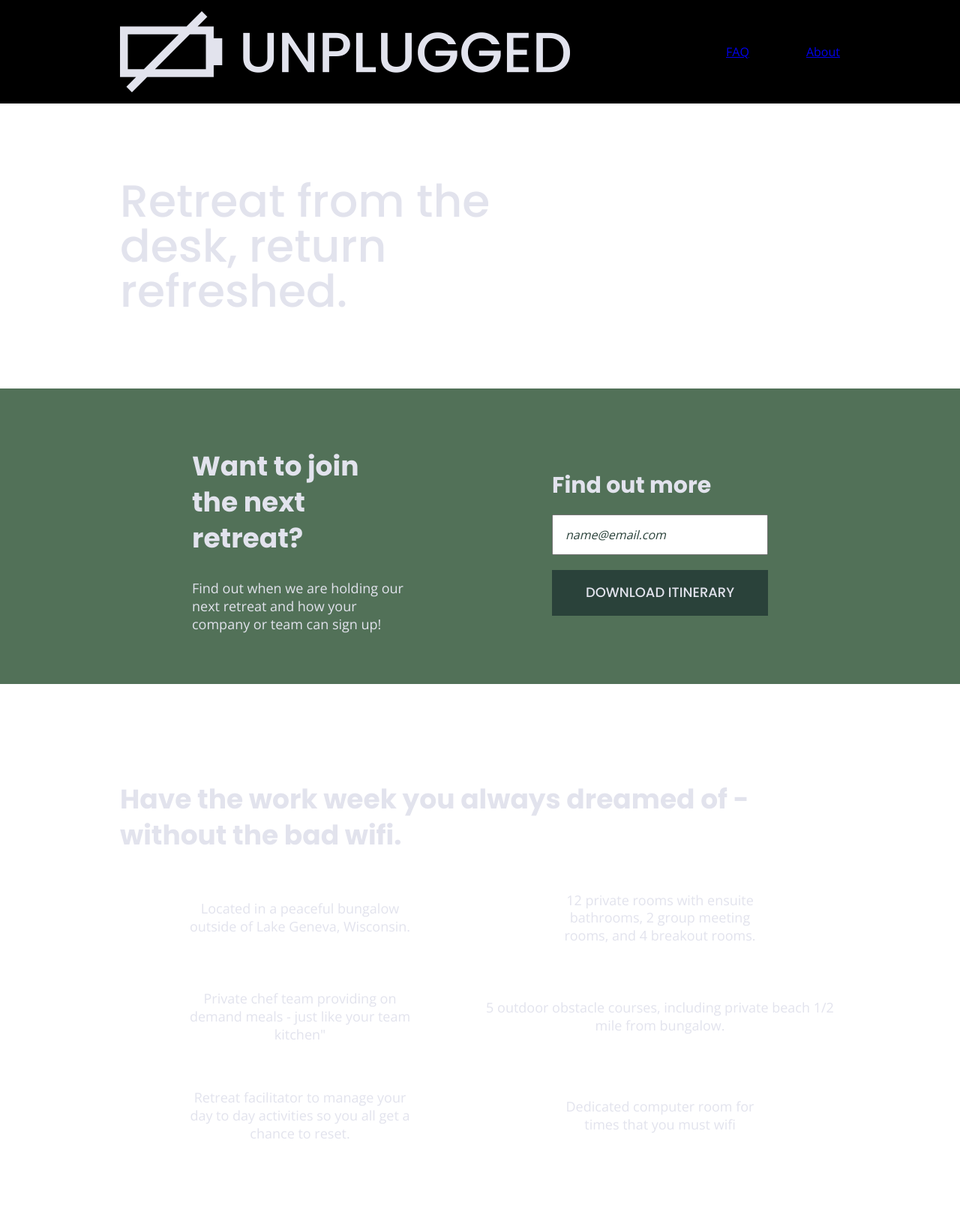
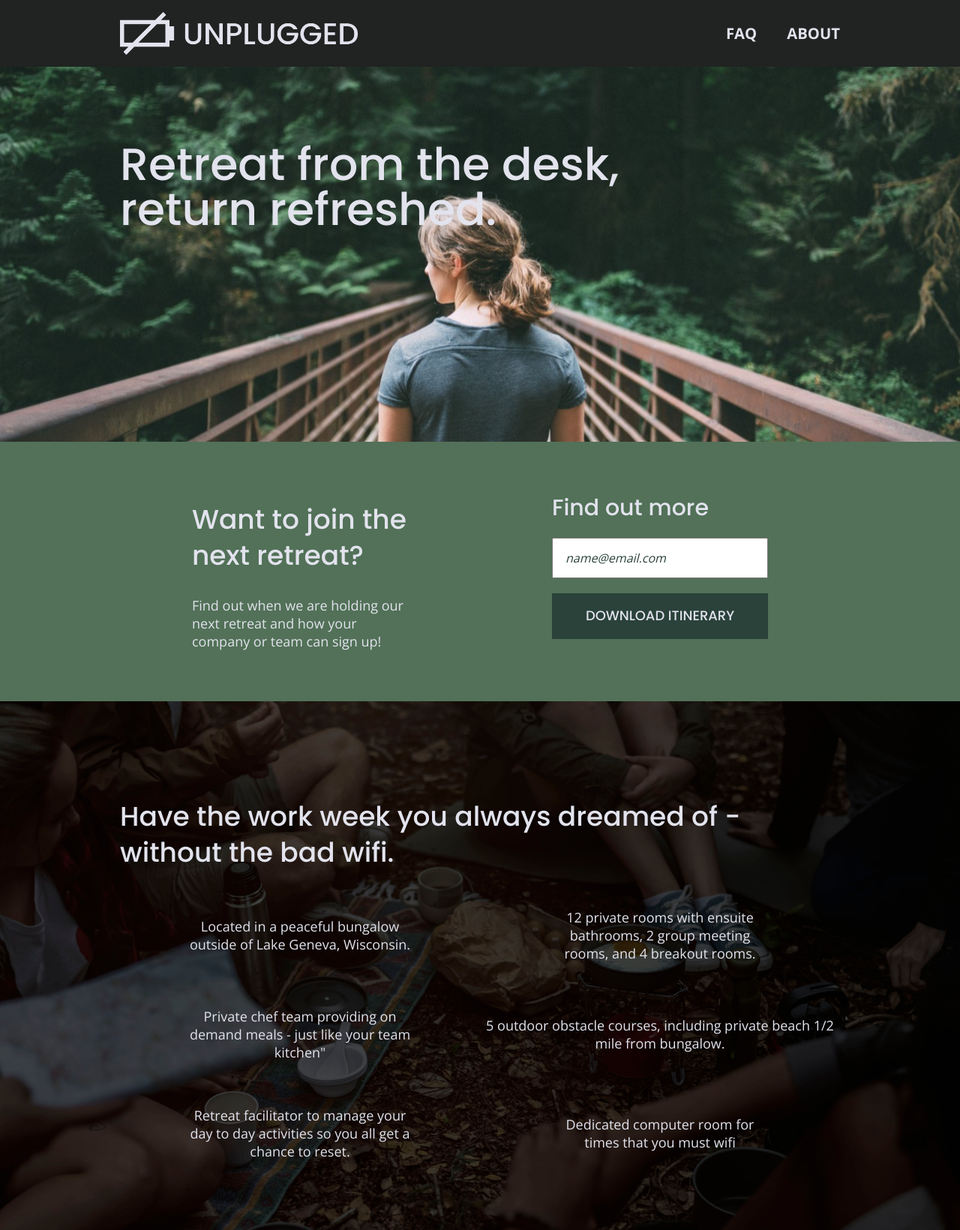
Before and after one commit to MandyHarmony/unplugged-retreat, a website built with Parcel: page index.html in a window 1280 px wide. Shown: the top 1640 px of the page at 75% size. Built offline with nearby package versions, Linux system fonts and the light colour scheme.

Commit message:
Made changes based on solution code

```diff
--- a/css/main.css
+++ b/css/main.css
@@ -16,6 +16,7 @@ html {
   font-size: 1em;
   line-height: 1.4;
 }
+
 
 
 /*
@@ -97,16 +98,17 @@ body {
   font-family: 'Open Sans', sans-serif;
   font-size: 1em;
   text-align: left;
-
+  color: #e2e3ed;
 }
 
 ul,
 ol {
   list-style-type: none;
-  text-transform: capitalize;
-  font-size: 1em;
-  color: white;
+}
 
+a {
+  color: #e2e3ed;
+  text-decoration: none;
 }
 
 h1 {
@@ -119,15 +121,15 @@ aside, p {
 }
 
 h2 {
-  color: #e2e3ed;
   font-family: 'Poppins', sans-serif;
+  font-weight: 500;
   font-size: 1.875em;
 }
 
 h3,
 h4 {
-  color: #e2e3ed;
   font-family: 'Poppins', sans-serif;
+  font-weight: 500;
   font-size: 1.125em;
   margin: 20px 0;
 }
@@ -136,13 +138,12 @@ p {
   font-size: .875em;
   line-height: 1.285;
 }
-
 img {
-
+  width: 100%;
 }
 
 figure {
-
+  margin: 0;
 }
 
 address {
@@ -159,11 +160,11 @@ address {
 
 header,
 footer {
+  background-color: #202322;
   display: flex;
   justify-content: center;
   align-items: center;
   flex-flow: row wrap;
-  background-color: #000;
 }
 
 header {
@@ -171,25 +172,65 @@ header {
 }
 
 header .content-wrapper {
+  margin: 0;
   display: flex;
   justify-content: center;
   align-items: center;
   flex-flow: row wrap;
-  margin: 0;
+}
+
+header figure {
+  width: 60%;
+  display: flex;
+  justify-content: center;
+  align-items: center;
+  flex-flow: row wrap;
+}
+
+.header-divider {
+  background: #3a3a3a;
+  width: 100%;
+  height: 1px;
+  margin: 10px 0 20px 0;
 }
 
 header nav {
+  width: 60%;
+  font-size: 1.125em;
+  font-weight: 700;
+  text-transform: uppercase;
   display: flex;
   justify-content: space-around;
   align-items: center;
   flex-flow: row wrap;
-  width: 60%;
 }
 
 header nav ul {
+  width: 100%;
   display: flex;
   justify-content: space-around;
-  width: 100%;
+}
+
+header nav ul li {
+  font-size: 1.125em;
+}
+
+footer {
+  text-align: center;
+  flex-direction: column;
+}
+
+footer p {
+  margin: 0;
+}
+
+footer .content-wrapper {
+  width: 55%;
+  margin: 50px 0;
+}
+
+footer .contact {
+  margin-bottom: 50px;
 }
 
 footer .social-icons {
@@ -204,51 +245,24 @@ footer .social-icons p {
   align-items: center;
 }
 
-header figure {
-
-}
-
-.header-divider {
-  width: 100%;
-  height: 1px;
-  margin: 10px 0 20px 0;
-
-}
-
-footer {
-  flex-direction: column;
-}
-
-footer p {
-  margin: 0;
-
-}
-
-footer .content-wrapper {
-  width: 55%;
-  margin: 50px 0;
-}
-
-footer .contact {
-  margin-bottom: 50px;
+footer .copyright {
+  margin: 20px 0;
 }
 
 .footer-content {
   color: white;
 }
 
-footer .copyright {
-  margin: 20px 0;
-  color: white;
-
-}
-
-
 /* -------------- Mobile Styles - Homepage --------------------*/
 
 /* Hero Area */
 
 .hero-area {
+  background-image: url(../img/hero.unplugged.jpg);
+  background-size: cover;
+  background-position: center;
+  min-height: 500px;
+  background-color: #333;
   display: flex;
   justify-content: center;
   flex-flow: row wrap;
@@ -271,18 +285,13 @@ aside {
   flex-flow: row wrap;
 }
 
-aside .content-wrapper {
-  display: flex;
-  justify-content: center;
-  align-items: center;
+aside .form {
+  margin-top: 30px;
 }
 
 .form-description {
 }
 
-aside .form {
-  margin-top: 30px;
-}
 
 input[type=text] {
   box-sizing: border-box;
@@ -309,6 +318,10 @@ input[type=button] {
 /* Features */
 
 .features {
+  background-image: url('../img/features.img.jpg');
+  background-size: cover;
+  background-repeat: no-repeat;
+  background-position: center;
   display: flex;
   justify-content: center;
   flex-flow: row wrap;
@@ -318,9 +331,9 @@ input[type=button] {
   margin-bottom: 60px;
 }
 
-.features p {
-  text-align: center;
-  margin: 0;
+.features article {
+  width: 63%;
+  margin: 30px 0;
 }
 
 .features .features-items {
@@ -330,9 +343,9 @@ input[type=button] {
   flex-flow: row wrap;
 }
 
-.features article {
-  width: 63%;
-  margin: 30px 0;
+.features p {
+  text-align: center;
+  margin: 0;
 }
 
 
@@ -347,10 +360,10 @@ input[type=button] {
 /* Reviews */
 
 .reviews {
+  background-color: #2a423a;
   display: flex;
   justify-content: center;
   flex-flow: row wrap;
-  background-color: #2a423a;
 }
 
 .reviews h2 {
@@ -367,6 +380,7 @@ input[type=button] {
 About Page
 =======================================================================*/
 .mission {
+  background-color: #527158;
   display: flex;
   justify-content: center;
   align-items: center;
@@ -374,6 +388,7 @@ About Page
 }
 
 .contact-section {
+  background-color: #2a423a;
   display: flex;
   justify-content: center;
   align-items: center;
@@ -535,7 +550,7 @@ header .content-wrapper {
 }
 
 header figure {
-  width: 30%;
+  width: 33%;
 }
 
 header nav {
@@ -565,7 +580,8 @@ header nav ul {
   flex-flow: row wrap;
  }
 
- aside .content-wrapper .form-description, aside .content-wrapper .form {
+ aside .content-wrapper .form-description,
+ aside .content-wrapper .form {
   width: 40%;
   margin: 0;
  }
@@ -597,6 +613,7 @@ header nav ul {
   width: 85%;
 }
 
+.reviews article figure,
 .reviews article div {
   width: 49%;
 }
@@ -715,7 +732,7 @@ header {
 /* Hero */
   .hero-area h1 {
     font-size: 3.75em;
-    width: 60%;
+    width: 80%;
   }
 
 /* Aside */
--- a/index.html
+++ b/index.html
@@ -28,7 +28,9 @@
 
   <header>
     <div class="content-wrapper">
-      <a href="#"><img src="../img/unpluggedlogo.png" alt="unplugged logo"></a>
+      <figure>
+      <a href="#"><img src="../img/logo.unplugged.png" alt="unplugged logo"></a>
+      </figure>
       <div class="header-divider"></div>
       <nav>
         <ul>
@@ -44,7 +46,7 @@
     <section class="hero-area">
       <div class="content-wrapper">
         <h1>Retreat from the desk, return refreshed.</h1>
-      </div>
+        </div>
     </section>
 
     <aside>
@@ -117,6 +119,11 @@
   <section class="reviews">
     <div class="content-wrapper">
         <h2>Be a better team in 5 days, like these.</h2>
+        <figure>
+          <a href="#">
+               <img src="../img/review.img.jpg" alt="group of women linking arms">
+          </a>
+  </figure>
         <article>
           <div>
             <h3>LaCrue Bottling Co. October 2017</h3>
```
Also changed, not shown: about/index.html (+1 -1 lines), faq/index.html (+1 -1 lines), img/features-img.unplugged.jpg (deleted), img/features.img.jpg (added), img/logo.unplugged.png (added), 3 other files.
